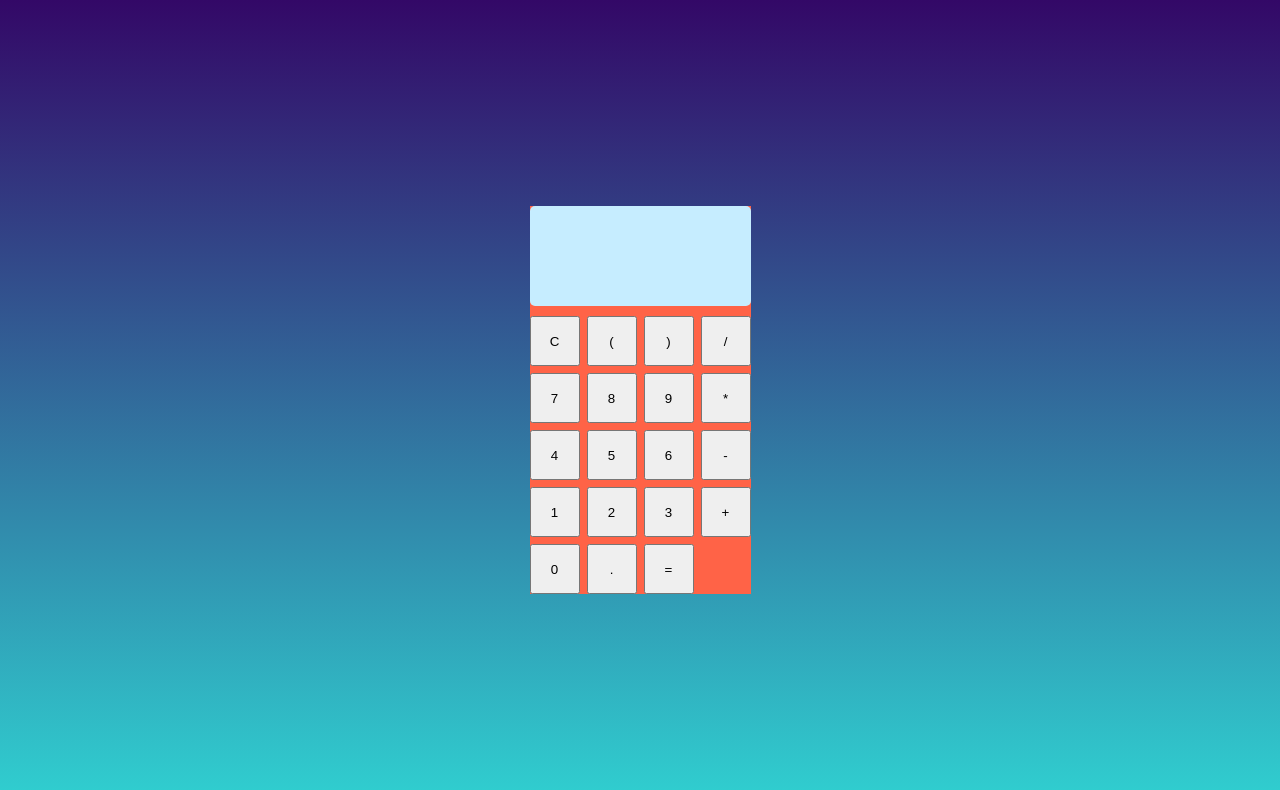
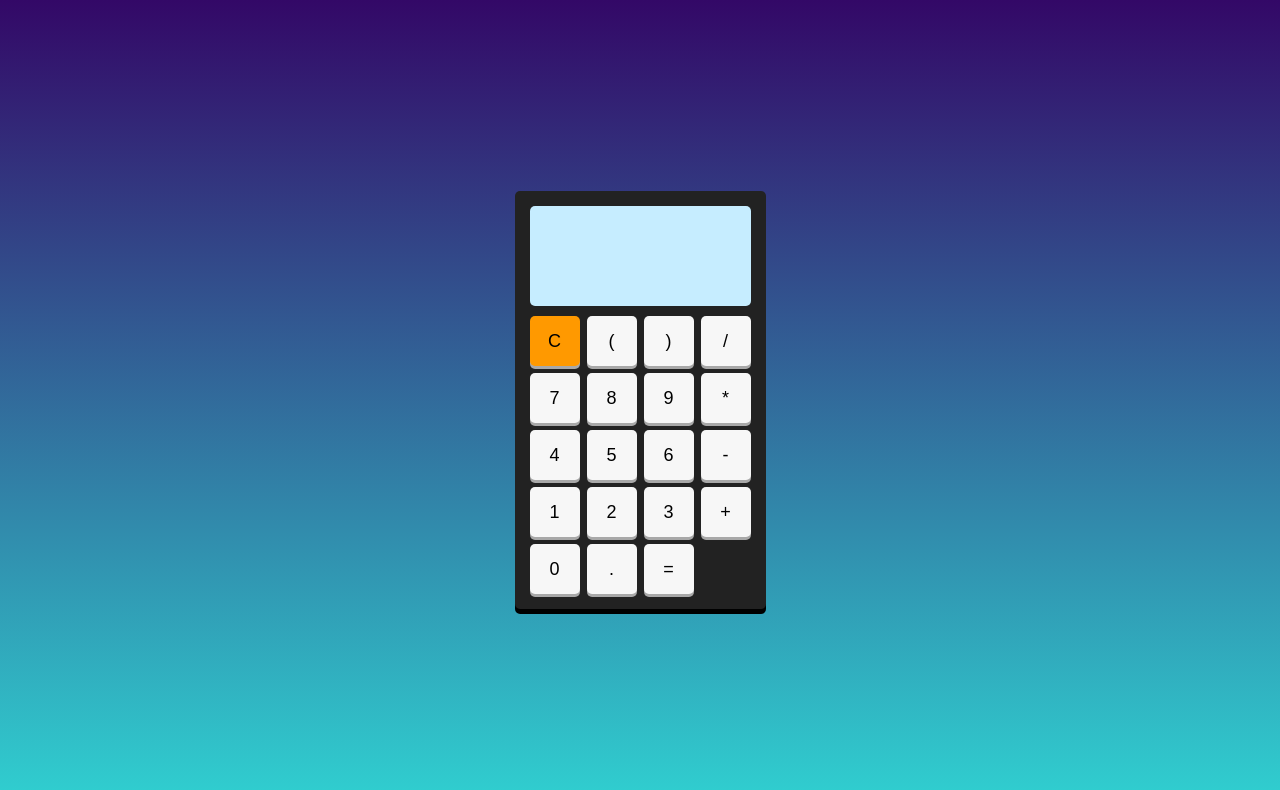
Before and after one commit to STKobo/calculatricejs, a plain HTML site: page index.html in a window 1280 px wide. Drawn offline with Linux system fonts and the light colour scheme.

Commit message:
ajout du style pour les touches

```diff
--- a/style.css
+++ b/style.css
@@ -15,9 +15,12 @@ body {
 }
 
 .calculatrice {
-    background-color: tomato;
+    background-color: #222222;
     display: flex;
     flex-direction: column;
+    padding: 15px;
+    border-radius: 5px;
+    box-shadow: 0 5px black;
 }
 
 .ecran {
@@ -40,3 +43,21 @@ body {
      grid-template-rows: repeat(5, 50px);
      grid-gap: 7px;
 }
+
+button {
+    border: none;
+    outline: none;
+    border-radius: 5px;
+    background-color: #f7f7f7;
+    box-shadow: 0 3px #a8a8a8;
+    font-size: 18px;
+}
+
+button:active{
+    box-shadow: 0 1px #a8a8a8;
+    transform: translateY(2px);
+}
+
+button[data-key='8']{
+    background-color: #ff9900;
+}
```
